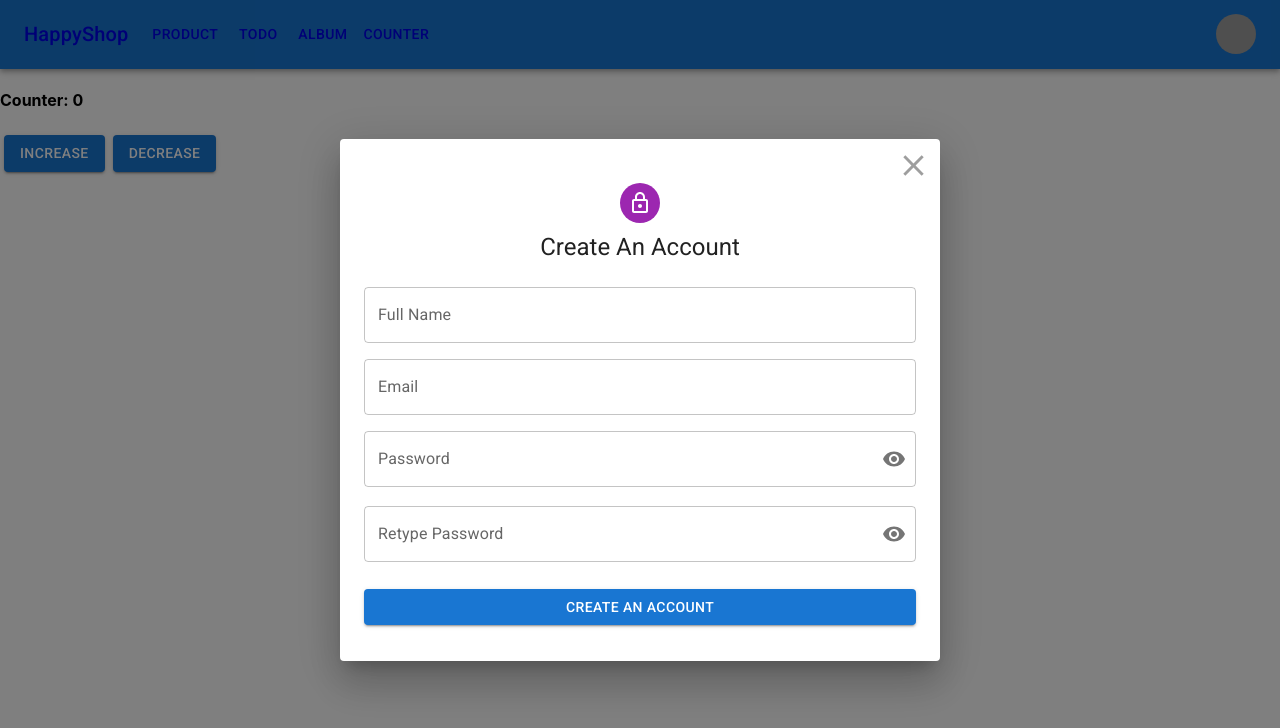
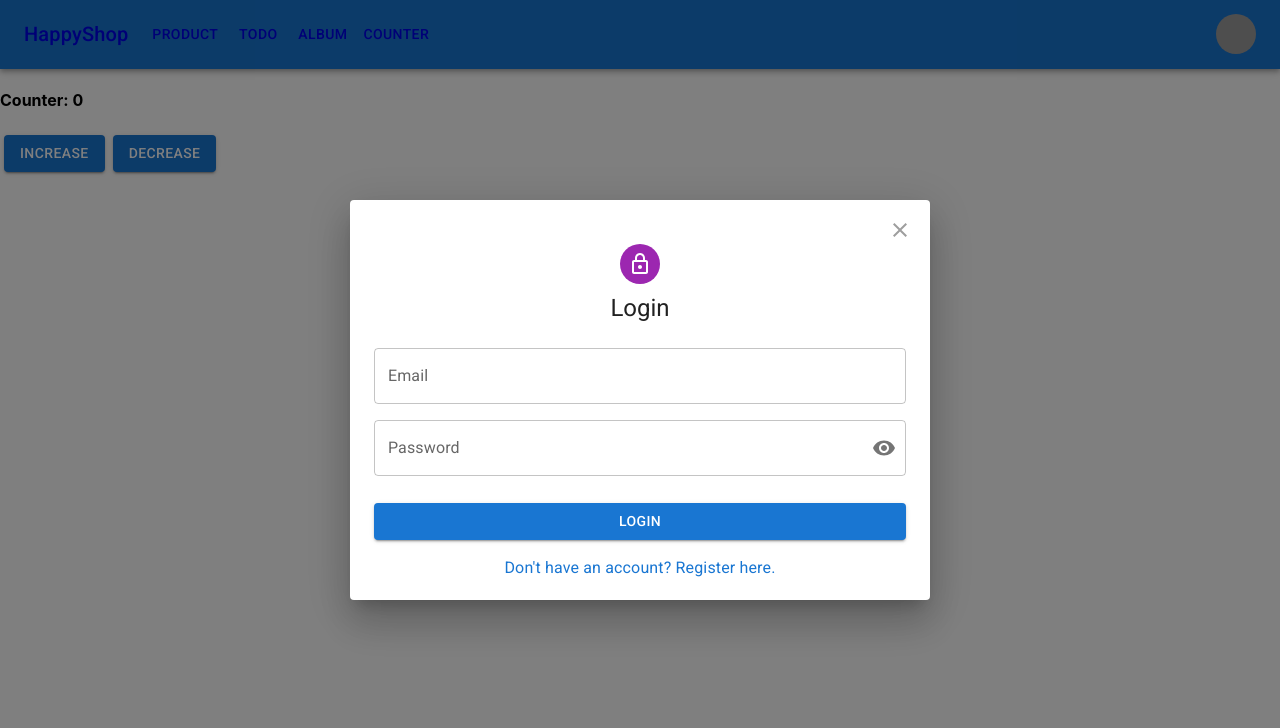
Before and after one commit to TranQuocViet26701/react-learning, a React (Create React App) app: page /counter in a window 1280 px wide. Both pictures are taken after a click on the button "Open settings". Shown: the top 728 px of the page. Built offline with nearby package versions, Linux system fonts and the light colour scheme; grey boxes are pictures that could not be loaded.

Commit message:
Add constants

```diff
--- a/src/api/axiosClient.js
+++ b/src/api/axiosClient.js
@@ -28,10 +28,10 @@ axiosClient.interceptors.response.use(
   function (error) {
     // Any status codes that falls outside the range of 2xx cause this function to trigger
     // Do something with response error
-
+    const URLs = ['/auth/local/register', '/auth/local'];
     const { config, data, status } = error.response;
 
-    if (config.url === '/auth/local/register' && status === 400) {
+    if (URLs.includes(config.url) && status === 400) {
       const errorList = data.data || [];
       const firstError = errorList.length > 0 ? errorList[0] : {};
       const messageList = firstError.messages || [];
--- a/src/components/Header/index.jsx
+++ b/src/components/Header/index.jsx
@@ -1,5 +1,4 @@
-import CloseIcon from '@mui/icons-material/Close';
-import MenuIcon from '@mui/icons-material/Menu';
+import { Close as CloseIcon, Menu as MenuIcon } from '@mui/icons-material';
 import {
   AppBar,
   Avatar,
@@ -7,6 +6,7 @@ import {
   Button,
   Container,
   IconButton,
+  Link,
   Menu,
   MenuItem,
   Toolbar,
@@ -19,6 +19,7 @@ import { makeStyles } from '@mui/styles';
 import * as React from 'react';
 import { useState } from 'react';
 import { NavLink } from 'react-router-dom';
+import Login from '../../features/Auth/components/Login';
 import Register from '../../features/Auth/components/Register';
 
 const pages = [
@@ -40,6 +41,11 @@ const pages = [
   },
 ];
 
+const MODE = {
+  LOGIN: 'login',
+  REGISTER: 'register',
+};
+
 const useStyles = makeStyles({
   root: {
     background: 'linear-gradient(45deg, #FE6B8B 30%, #FF8E53 90%)',
@@ -59,6 +65,7 @@ function Header(props) {
   const classes = useStyles();
   const [anchorElNav, setAnchorElNav] = useState(null);
   const [open, setOpen] = useState(false);
+  const [mode, setMode] = useState(MODE.LOGIN);
 
   const handleOpenNavMenu = (event) => {
     setAnchorElNav(event.currentTarget);
@@ -169,15 +176,47 @@ function Header(props) {
                 onClick={handleClose}
                 sx={{
                   position: 'absolute',
-                  right: 1,
-                  top: 1,
+                  right: 10,
+                  top: 10,
                   color: (theme) => theme.palette.grey[500],
                 }}
               >
-                <CloseIcon fontSize="large" />
+                <CloseIcon />
               </IconButton>
               <DialogContent>
-                <Register onCloseDialog={handleClose} />
+                {mode === MODE.REGISTER && (
+                  <>
+                    <Register onCloseDialog={handleClose} />
+
+                    <Box textAlign="center">
+                      <Link
+                        component="button"
+                        variant="body1"
+                        underline="none"
+                        onClick={() => setMode(MODE.LOGIN)}
+                      >
+                        Already have an account? Login here.
+                      </Link>
+                    </Box>
+                  </>
+                )}
+
+                {mode === MODE.LOGIN && (
+                  <>
+                    <Login onCloseDialog={handleClose} />
+
+                    <Box textAlign="center">
+                      <Link
+                        component="button"
+                        variant="body1"
+                        underline="none"
+                        onClick={() => setMode(MODE.REGISTER)}
+                      >
+                        Don't have an account? Register here.
+                      </Link>
+                    </Box>
+                  </>
+                )}
               </DialogContent>
             </Dialog>
           </Box>
--- /dev/null
+++ b/src/constants/storage-keys.js
@@ -0,0 +1,6 @@
+const StorageKeys = {
+  USER: 'user',
+  TOKEN: 'access_token',
+};
+
+export default StorageKeys;
--- /dev/null
+++ b/src/features/Auth/components/Login/index.jsx
@@ -0,0 +1,54 @@
+import { unwrapResult } from '@reduxjs/toolkit';
+import { useSnackbar } from 'notistack';
+import PropTypes from 'prop-types';
+import React from 'react';
+import { useDispatch } from 'react-redux';
+import { login } from '../../userSlice';
+import LoginForm from '../LoginForm';
+
+function Login(props) {
+  const { onCloseDialog } = props;
+
+  const dispatch = useDispatch();
+  const { enqueueSnackbar } = useSnackbar();
+
+  const handleSubmit = async (values) => {
+    console.log('Login : ', values);
+    try {
+      const action = login(values);
+      const resultAction = await dispatch(action);
+      const data = unwrapResult(resultAction);
+
+      // close dialog
+      if (onCloseDialog) {
+        onCloseDialog();
+      }
+
+      // login successful
+      console.log('Current user: ', data);
+    } catch (error) {
+      enqueueSnackbar(error.message, {
+        anchorOrigin: {
+          vertical: 'top',
+          horizontal: 'right',
+        },
+        variant: 'error',
+      });
+    }
+  };
+  return (
+    <div>
+      <LoginForm onSubmit={handleSubmit} />
+    </div>
+  );
+}
+
+Login.propTypes = {
+  onCloseDialog: PropTypes.func,
+};
+
+Login.defaultProps = {
+  onCloseDialog: null,
+};
+
+export default Login;
--- /dev/null
+++ b/src/features/Auth/components/LoginForm/index.jsx
@@ -0,0 +1,86 @@
+import { yupResolver } from '@hookform/resolvers/yup';
+import { LockOutlined } from '@mui/icons-material';
+import { Avatar, Box, Button, LinearProgress, Typography } from '@mui/material';
+import PropTypes from 'prop-types';
+import React from 'react';
+import { useForm } from 'react-hook-form';
+import * as yup from 'yup';
+import InputField from '../../../../components/form-controls/InputField';
+import PasswordField from '../../../../components/form-controls/PasswordField';
+
+LoginForm.propTypes = {
+  onSubmit: PropTypes.func,
+};
+
+LoginForm.defaultProps = {
+  onSubmit: null,
+};
+
+function LoginForm(props) {
+  const schema = yup.object({
+    identifier: yup
+      .string()
+      .required('Please enter your email')
+      .email('Please enter a valid email'),
+    password: yup
+      .string()
+      .required('Please enter your password')
+      .min(6, 'Please enter at least 6 characters'),
+  });
+
+  const { onSubmit } = props;
+
+  const form = useForm({
+    defaultValues: {
+      identifier: '',
+      password: '',
+    },
+    resolver: yupResolver(schema),
+  });
+
+  const handleSubmit = async (values) => {
+    if (onSubmit) await onSubmit(values);
+  };
+
+  const { isSubmitting } = form.formState;
+
+  return (
+    <Box
+      sx={{
+        marginTop: 2,
+        display: 'flex',
+        flexDirection: 'column',
+        alignItems: 'center',
+        position: 'relative',
+      }}
+    >
+      {isSubmitting && <LinearProgress sx={{ width: '100%', mb: '5px' }} />}
+
+      <Avatar sx={{ m: 1, bgcolor: 'secondary.main' }}>
+        <LockOutlined />
+      </Avatar>
+
+      <Typography component="h1" variant="h5" sx={{ marginBottom: 2 }}>
+        Login
+      </Typography>
+
+      <form onSubmit={form.handleSubmit(handleSubmit)}>
+        <InputField name="identifier" label="Email" form={form} />
+        <PasswordField name="password" label="Password" form={form} />
+
+        <Button
+          type="submit"
+          fullWidth
+          variant="contained"
+          sx={{ my: 2 }}
+          color="primary"
+          disabled={isSubmitting}
+        >
+          Login
+        </Button>
+      </form>
+    </Box>
+  );
+}
+
+export default LoginForm;
--- a/src/features/Auth/userSlice.js
+++ b/src/features/Auth/userSlice.js
@@ -1,11 +1,12 @@
 import { createAsyncThunk, createSlice } from '@reduxjs/toolkit';
 import userApi from '../../api/userApi';
+import StorageKeys from '../../constants/storage-keys';
 
 export const register = createAsyncThunk('user/register', async (payload) => {
   const data = await userApi.register(payload);
 
-  localStorage.setItem('access_token', data.jwt);
-  localStorage.setItem('user', JSON.stringify(data.user));
+  localStorage.setItem(StorageKeys.TOKEN, data.jwt);
+  localStorage.setItem(StorageKeys.USER, JSON.stringify(data.user));
 
   return data.user;
 });
@@ -13,8 +14,8 @@ export const register = createAsyncThunk('user/register', async (payload) => {
 export const login = createAsyncThunk('user/login', async (payload) => {
   const data = await userApi.login(payload);
 
-  localStorage.setItem('access_token', data.jwt);
-  localStorage.setItem('user', JSON.stringify(data.user));
+  localStorage.setItem(StorageKeys.TOKEN, data.jwt);
+  localStorage.setItem(StorageKeys.USER, JSON.stringify(data.user));
 
   return data.user;
 });
```
